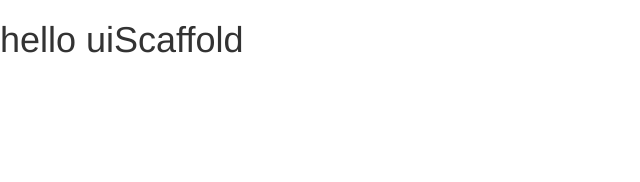
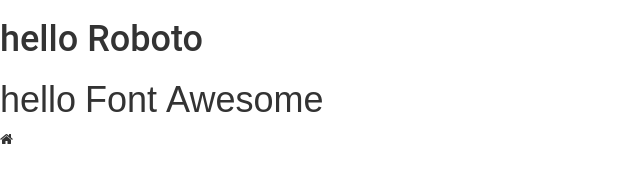
Before and after one commit to burib/uiScaffold, a website built with webpack: page ui/src/index.html in a window 1280 px wide. Shown: the whole page, without its empty margins (0-640 px from the left). Built offline with nearby package versions, Linux system fonts and the light colour scheme; some packages are replaced by stand-ins of ours; a small style sheet from the web is missing; files whose address does not match are found by name.

Commit message:
feat(fonts): add roboto font as an example

```diff
--- a/ui/package.json
+++ b/ui/package.json
@@ -22,7 +22,8 @@
     "angular": "1.6.1",
     "angular-route": "1.6.1",
     "bootstrap": "^3.3.5",
-    "font-awesome": "^4.4.0"
+    "font-awesome": "^4.4.0",
+    "roboto-npm-webfont": "1.0.1"
   },
   "devDependencies": {
     "angular-mocks": "^1.4.5",
--- a/ui/src/index.html
+++ b/ui/src/index.html
@@ -10,7 +10,9 @@
 </head>
 
 <body>
-  <h1>hello uiScaffold</h1>
+  <h1 class="roboto-test">hello Roboto</h1>
+  <h1 class="fa-test">hello Font Awesome</h1>
+  <i class="fa fa-home"></i>
   <ng-view autoscroll="true"></ng-view>
 
   <script src="assets/js/vendor-hash.js"></script>
--- a/ui/src/index.js
+++ b/ui/src/index.js
@@ -1,6 +1,7 @@
 import 'font-awesome/css/font-awesome.css';
 import 'bootstrap/dist/css/bootstrap.css';
 import './index.scss'; // global css variables and rules for the whole app
+import 'roboto-npm-webfont/light/style.scss';
 
 import todoModule from './todo/todo-module';
 
--- a/ui/src/index.scss
+++ b/ui/src/index.scss
@@ -1,3 +1,11 @@
+.roboto-test {
+  font-family: 'Roboto', sans-serif !important;
+}
+
+.fa-test {
+  font-family: 'FontAwesome', sans-serif !important;
+}
+
 html, body {
   position: relative;
   height: 100%;
```
Also changed, not shown: 1 other file.
